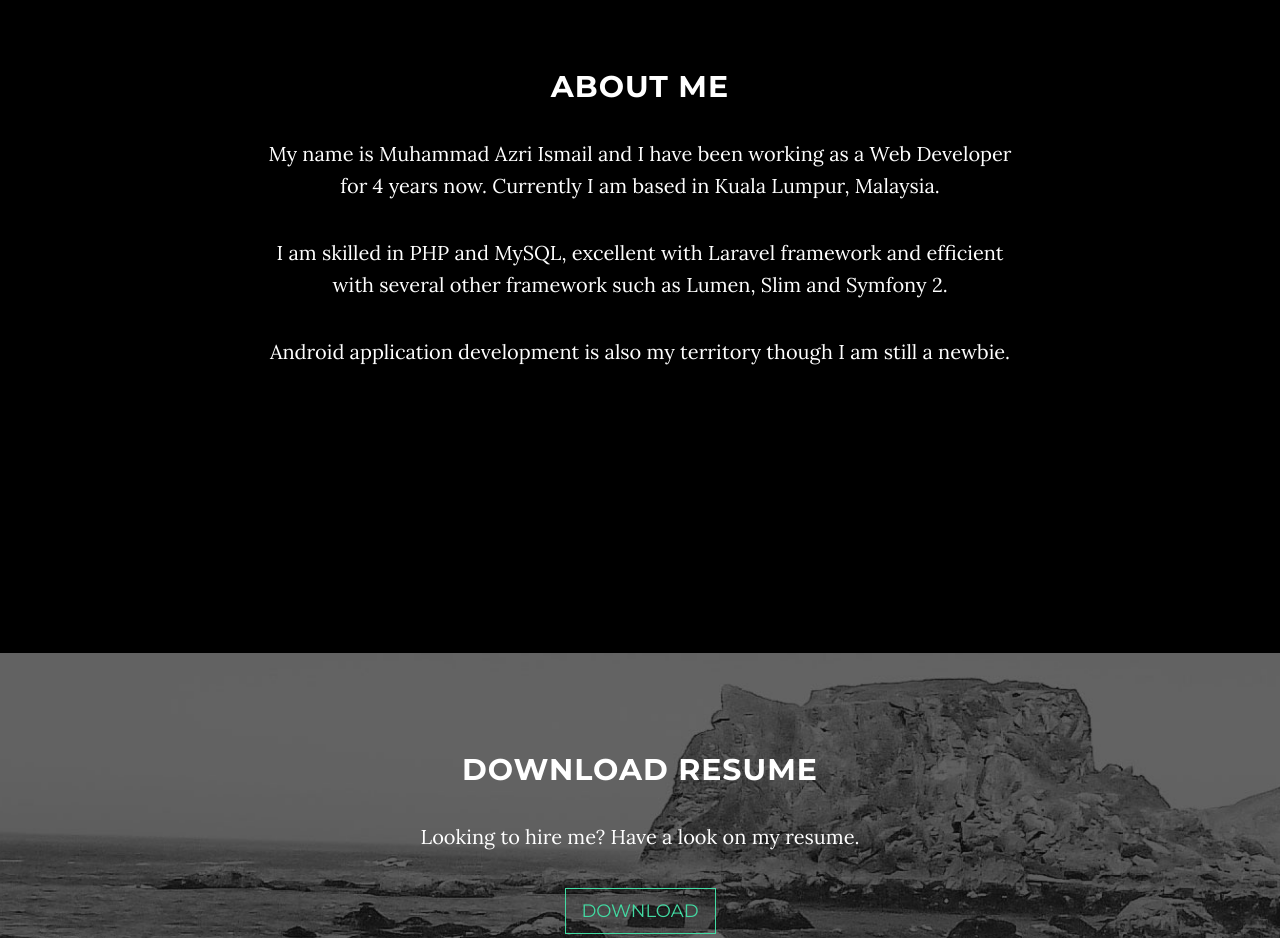
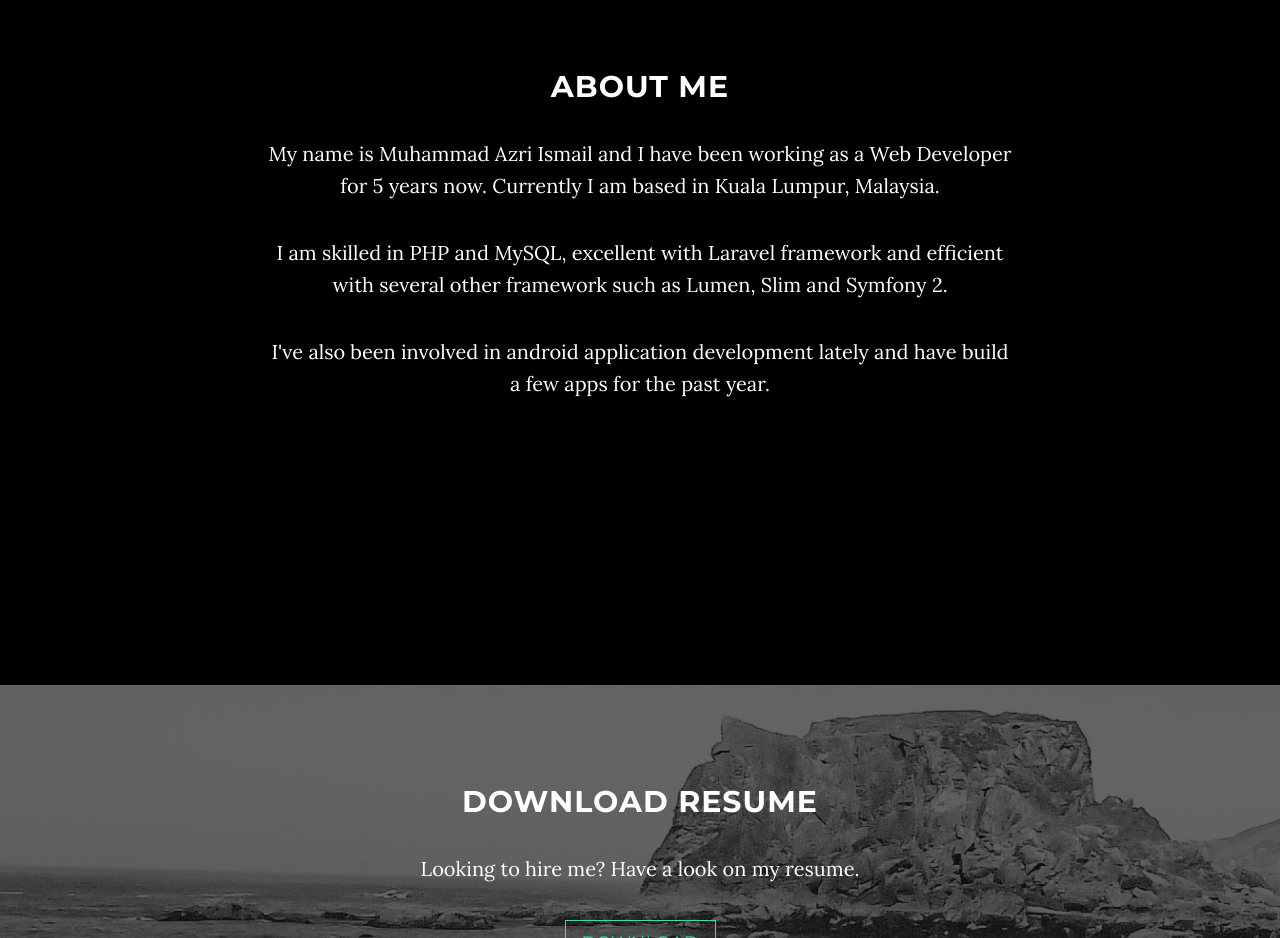
Before and after one commit to az-iar/website, a plain HTML site: page index.html in a window 1280 px wide. Shown: the part 980-1918 px from the top of the page. Drawn offline with Linux system fonts and the light colour scheme.

Commit message:
update description and resume link

```diff
--- a/index.html
+++ b/index.html
@@ -90,9 +90,9 @@
         <div class="row">
             <div class="col-lg-8 col-lg-offset-2">
                 <h2>About Me</h2>
-                <p>My name is Muhammad Azri Ismail and I have been working as a Web Developer for 4 years now. Currently I am based in Kuala Lumpur, Malaysia.</p>
+                <p>My name is Muhammad Azri Ismail and I have been working as a Web Developer for 5 years now. Currently I am based in Kuala Lumpur, Malaysia.</p>
                 <p>I am skilled in PHP and MySQL, excellent with Laravel framework and efficient with several other framework such as Lumen, Slim and Symfony 2.</p>
-                <p>Android application development is also my territory though I am still a newbie.</p>
+                <p>I've also been involved in android application development lately and have build a few apps for the past year.</p>
             </div>
         </div>
     </section>
@@ -104,7 +104,7 @@
                 <div class="col-lg-8 col-lg-offset-2">
                     <h2>Download Resume</h2>
                     <p>Looking to hire me? Have a look on my resume.</p>
-                    <a href="https://drive.google.com/file/d/0B0eRvlBAfq9EN2tOTGE1cnZHdlk/view?usp=sharing" target="_blank" class="btn btn-default btn-lg">Download</a>
+                    <a href="https://drive.google.com/open?id=0B0eRvlBAfq9EdUI3U0hPcWFieDA" target="_blank" class="btn btn-default btn-lg">Download</a>
                 </div>
             </div>
         </div>
```
